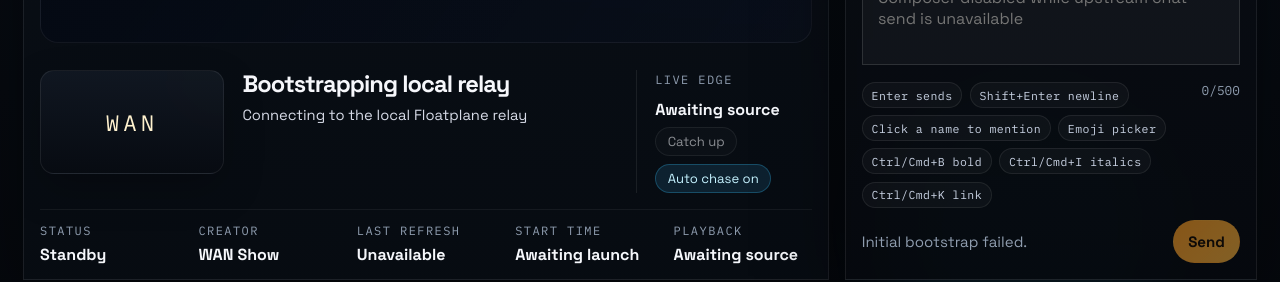
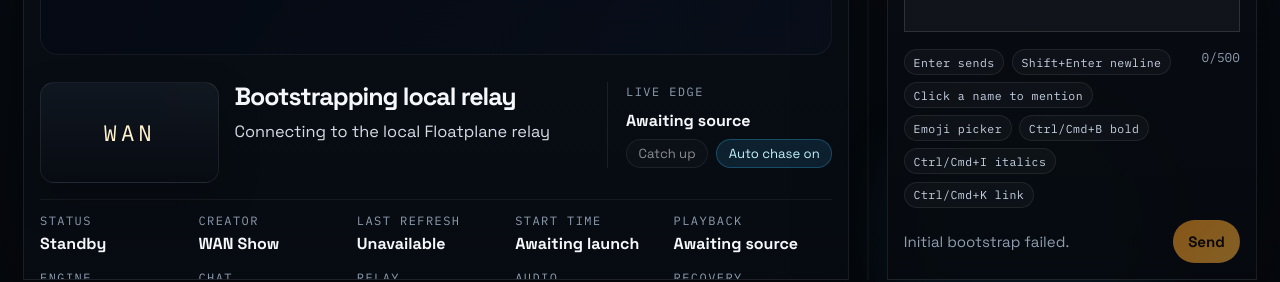
Before and after one commit to NeonN3mesis/unofficial-wan-client, a React (Vite) app in the folder apps/web/: page / in a window 1280 px wide. Shown: the part 498-780 px from the top of the page. Built offline with nearby package versions, Linux system fonts and the light colour scheme; no server answers.

Commit message:
Add resizable player and chat layout

```diff
--- a/apps/web/src/App.tsx
+++ b/apps/web/src/App.tsx
@@ -1,4 +1,12 @@
-import { startTransition, useEffect, useRef, useState } from "react";
+import {
+  startTransition,
+  useEffect,
+  useRef,
+  useState,
+  type CSSProperties,
+  type KeyboardEvent as ReactKeyboardEvent,
+  type PointerEvent as ReactPointerEvent
+} from "react";
 import type {
   BackgroundWatchSettings,
   ChatMessage,
@@ -34,11 +42,19 @@ const FAST_DISCOVERY_REFRESH_MS = 5_000;
 const LIVE_REFRESH_INTERVAL_MS = 15_000;
 const HIDDEN_DISCOVERY_REFRESH_MS = 20_000;
 const HIDDEN_LIVE_REFRESH_MS = 30_000;
+const CHAT_PANEL_WIDTH_STORAGE_KEY = "wan-signal-chat-panel-width";
+const DEFAULT_CHAT_PANEL_WIDTH_PERCENT = 30;
+const MIN_CHAT_PANEL_WIDTH_PERCENT = 22;
+const MAX_CHAT_PANEL_WIDTH_PERCENT = 46;
 interface RecoveryNotice {
   id: string;
   title: string;
   message: string;
   tone: NoticeTone;
+}
+
+function clamp(value: number, min: number, max: number): number {
+  return Math.min(Math.max(value, min), max);
 }
 
 function buildLiveSessionIdentity(
@@ -76,6 +92,8 @@ function getCurrentUsername(messages: ChatMessage[]): string | null {
 
 export function App() {
   const isDesktop = Boolean(window.desktopBridge?.isDesktop);
+  const workspaceRef = useRef<HTMLElement | null>(null);
+  const resizeCleanupRef = useRef<(() => void) | null>(null);
   const [session, setSession] = useState<SessionState | null>(null);
   const [desktopState, setDesktopState] = useState<DesktopState | null>(null);
   const [liveState, setLiveState] = useState<WanLiveState | null>(null);
@@ -91,6 +109,20 @@ export function App() {
   const [playbackReloadSequence, setPlaybackReloadSequence] = useState(0);
   const [sending, setSending] = useState(false);
   const [showDesktopControls, setShowDesktopControls] = useState(false);
+  const [chatPanelWidthPercent, setChatPanelWidthPercent] = useState(() => {
+    try {
+      const stored = window.localStorage.getItem(CHAT_PANEL_WIDTH_STORAGE_KEY);
+      const parsed = stored ? Number.parseFloat(stored) : Number.NaN;
+
+      if (Number.isFinite(parsed)) {
+        return clamp(parsed, MIN_CHAT_PANEL_WIDTH_PERCENT, MAX_CHAT_PANEL_WIDTH_PERCENT);
+      }
+    } catch {
+      // Storage can be unavailable in hardened browsing contexts.
+    }
+
+    return DEFAULT_CHAT_PANEL_WIDTH_PERCENT;
+  });
   const [isDocumentVisible, setIsDocumentVisible] = useState(
     () => document.visibilityState === "visible"
   );
@@ -125,6 +157,102 @@ export function App() {
   const desktopPreferences = desktopState?.preferences ?? DEFAULT_DESKTOP_PREFERENCES;
   const compactPlayerMode =
     Boolean(isDesktop && desktopState?.preferences.window.compactMode && session?.status === "authenticated");
+  const workspaceStyle = compactPlayerMode
+    ? undefined
+    : ({
+        "--chat-panel-width": `${chatPanelWidthPercent}%`
+      } as CSSProperties);
+
+  function persistChatPanelWidth(nextWidthPercent: number) {
+    const clampedWidth = clamp(
+      Number(nextWidthPercent.toFixed(2)),
+      MIN_CHAT_PANEL_WIDTH_PERCENT,
+      MAX_CHAT_PANEL_WIDTH_PERCENT
+    );
+
+    setChatPanelWidthPercent(clampedWidth);
+
+    try {
+      window.localStorage.setItem(CHAT_PANEL_WIDTH_STORAGE_KEY, clampedWidth.toString());
+    } catch {
+      // Storage can be unavailable in hardened browsing contexts.
+    }
+  }
+
+  function updateChatPanelWidthFromPointer(clientX: number) {
+    const workspace = workspaceRef.current;
+
+    if (!workspace) {
+      return;
+    }
+
+    const bounds = workspace.getBoundingClientRect();
+    const minWidthPx = Math.max(320, bounds.width * (MIN_CHAT_PANEL_WIDTH_PERCENT / 100));
+    const maxWidthPx = Math.min(860, bounds.width * (MAX_CHAT_PANEL_WIDTH_PERCENT / 100));
+    const targetWidthPx = clamp(bounds.right - clientX, minWidthPx, maxWidthPx);
+    persistChatPanelWidth((targetWidthPx / bounds.width) * 100);
+  }
+
+  function handleWorkspaceDividerPointerDown(event: ReactPointerEvent<HTMLDivElement>) {
+    if (compactPlayerMode) {
+      return;
+    }
+
+    resizeCleanupRef.current?.();
+    document.body.classList.add("is-resizing-panels");
+    updateChatPanelWidthFromPointer(event.clientX);
+
+    const handlePointerMove = (moveEvent: PointerEvent) => {
+      updateChatPanelWidthFromPointer(moveEvent.clientX);
+    };
+
+    const handlePointerUp = () => {
+      resizeCleanupRef.current?.();
+    };
+
+    const cleanup = () => {
+      window.removeEventListener("pointermove", handlePointerMove);
+      window.removeEventListener("pointerup", handlePointerUp);
+      window.removeEventListener("pointercancel", handlePointerUp);
+      document.body.classList.remove("is-resizing-panels");
+      resizeCleanupRef.current = null;
+    };
+
+    resizeCleanupRef.current = cleanup;
+    window.addEventListener("pointermove", handlePointerMove);
+    window.addEventListener("pointerup", handlePointerUp);
+    window.addEventListener("pointercancel", handlePointerUp);
+  }
+
+  function handleWorkspaceDividerKeyDown(event: ReactKeyboardEvent<HTMLDivElement>) {
+    const nudges: Record<string, number> = {
+      ArrowLeft: 2,
+      ArrowRight: -2
+    };
+
+    if (event.key in nudges) {
+      event.preventDefault();
+      persistChatPanelWidth(chatPanelWidthPercent + nudges[event.key]);
+      return;
+    }
+
+    if (event.key === "Home") {
+      event.preventDefault();
+      persistChatPanelWidth(MIN_CHAT_PANEL_WIDTH_PERCENT);
+      return;
+    }
+
+    if (event.key === "End") {
+      event.preventDefault();
+      persistChatPanelWidth(MAX_CHAT_PANEL_WIDTH_PERCENT);
+      return;
+    }
+
+    if (event.key === "Enter" || event.key === " ") {
+      event.preventDefault();
+      persistChatPanelWidth(DEFAULT_CHAT_PANEL_WIDTH_PERCENT);
+    }
+  }
 
   function canShowDesktopNotification(enabled: boolean): boolean {
     if (!enabled || notificationPermission !== "granted" || !("Notification" in window)) {
@@ -256,6 +384,13 @@ export function App() {
       unsubscribeDesktop?.();
     };
   }, [isDesktop]);
+
+  useEffect(() => {
+    return () => {
+      resizeCleanupRef.current?.();
+      document.body.classList.remove("is-resizing-panels");
+    };
+  }, []);
 
   useEffect(() => {
     if (!session) {
@@ -817,7 +952,11 @@ export function App() {
 
       {recoveryNotices.length > 0 ? <RecoveryNoticeStrip notices={recoveryNotices} /> : null}
 
-      <section className={`workspace ${compactPlayerMode ? "is-compact" : ""}`.trim()}>
+      <section
+        className={`workspace ${compactPlayerMode ? "is-compact" : ""}`.trim()}
+        ref={workspaceRef}
+        style={workspaceStyle}
+      >
         <VideoStage
           compactMode={compactPlayerMode}
           launchSequence={desktopState?.status.launchSequence ?? 0}
@@ -828,6 +967,21 @@ export function App() {
           relayStatus={relayStatus}
           sessionMessage={session?.message ?? "Connecting to the local Floatplane relay"}
         />
+        {!compactPlayerMode ? (
+          <div
+            aria-label="Resize chat panel"
+            aria-orientation="vertical"
+            aria-valuemax={MAX_CHAT_PANEL_WIDTH_PERCENT}
+            aria-valuemin={MIN_CHAT_PANEL_WIDTH_PERCENT}
+            aria-valuenow={Math.round(chatPanelWidthPercent)}
+            className="workspace-divider"
+            onDoubleClick={() => persistChatPanelWidth(DEFAULT_CHAT_PANEL_WIDTH_PERCENT)}
+            onKeyDown={handleWorkspaceDividerKeyDown}
+            onPointerDown={handleWorkspaceDividerPointerDown}
+            role="separator"
+            tabIndex={0}
+          />
+        ) : null}
         {!compactPlayerMode ? (
           <ChatPane
             liveState={liveState}
--- a/apps/web/src/index.css
+++ b/apps/web/src/index.css
@@ -33,6 +33,12 @@ body {
   min-height: 100vh;
 }
 
+body.is-resizing-panels,
+body.is-resizing-panels * {
+  cursor: col-resize !important;
+  user-select: none;
+}
+
 button,
 textarea {
   font: inherit;
@@ -211,9 +217,14 @@ textarea {
 }
 
 .workspace {
-  display: grid;
-  grid-template-columns: minmax(0, 1.72fr) minmax(23rem, 0.88fr);
-  gap: 1rem;
+  --chat-panel-width: 30%;
+  --workspace-divider-width: 0.95rem;
+  display: grid;
+  grid-template-columns:
+    minmax(0, 1fr)
+    var(--workspace-divider-width)
+    minmax(22rem, var(--chat-panel-width));
+  gap: 0.7rem;
   margin-top: 1rem;
   height: calc(100svh - 7rem);
   min-height: 0;
@@ -221,12 +232,75 @@ textarea {
 
 .workspace.is-compact {
   grid-template-columns: minmax(0, 1fr);
+  gap: 1rem;
   height: auto;
   margin-top: 0.8rem;
 }
 
 .workspace > * {
   min-height: 0;
+}
+
+.workspace-divider {
+  position: relative;
+  align-self: stretch;
+  min-height: 0;
+  touch-action: none;
+  cursor: col-resize;
+}
+
+.workspace-divider::before,
+.workspace-divider::after {
+  content: "";
+  position: absolute;
+  left: 50%;
+  transform: translateX(-50%);
+  transition:
+    background 180ms ease,
+    opacity 180ms ease,
+    box-shadow 180ms ease,
+    height 180ms ease;
+}
+
+.workspace-divider::before {
+  top: 0;
+  bottom: 0;
+  width: 1px;
+  background: rgba(255, 255, 255, 0.08);
+}
+
+.workspace-divider::after {
+  top: 50%;
+  width: 0.42rem;
+  height: 4.4rem;
+  border-radius: 999px;
+  background:
+    linear-gradient(180deg, rgba(255, 157, 35, 0.28), rgba(86, 181, 234, 0.18));
+  box-shadow:
+    0 0 0 1px rgba(255, 255, 255, 0.08),
+    0 10px 26px rgba(0, 0, 0, 0.3);
+  opacity: 0.78;
+  transform: translate(-50%, -50%);
+}
+
+.workspace-divider:hover::before,
+.workspace-divider:focus-visible::before,
+body.is-resizing-panels .workspace-divider::before {
+  background: rgba(255, 157, 35, 0.34);
+}
+
+.workspace-divider:hover::after,
+.workspace-divider:focus-visible::after,
+body.is-resizing-panels .workspace-divider::after {
+  height: 5.4rem;
+  opacity: 1;
+  box-shadow:
+    0 0 0 1px rgba(255, 157, 35, 0.2),
+    0 14px 32px rgba(0, 0, 0, 0.36);
+}
+
+.workspace-divider:focus-visible {
+  outline: none;
 }
 
 .video-stage,
@@ -335,8 +409,8 @@ textarea {
 
 .stream-overview {
   display: grid;
-  grid-template-columns: 11.5rem minmax(0, 1fr) minmax(10rem, 11rem);
-  gap: 1.15rem;
+  grid-template-columns: clamp(10.5rem, 14vw, 12.5rem) minmax(0, 1fr) minmax(8.2rem, max-content);
+  gap: clamp(0.95rem, 1.15vw, 1.45rem);
   align-items: start;
 }
 
@@ -391,9 +465,10 @@ textarea {
 .stream-overview-copy {
   display: grid;
   align-content: start;
-  gap: 0.45rem;
+  gap: 0.55rem;
   min-width: 0;
   padding-top: 0.05rem;
+  padding-right: clamp(0.15rem, 0.65vw, 0.6rem);
 }
 
 .stream-overview-copy.metadata-refresh-a,
@@ -403,17 +478,19 @@ textarea {
 
 .stream-overview-copy h2 {
   margin: 0;
-  font-size: clamp(1.45rem, 1.85vw, 2.02rem);
+  font-size: clamp(1.45rem, 1.95vw, 2.24rem);
   line-height: 1.1;
   letter-spacing: -0.04em;
+  text-wrap: balance;
 }
 
 .stream-overview-copy p {
-  max-width: 68ch;
+  max-width: none;
   margin: 0;
   color: #d7dbe7;
-  font-size: 0.92rem;
-  line-height: 1.5;
+  font-size: clamp(0.92rem, 0.22vw + 0.9rem, 1.02rem);
+  line-height: 1.58;
+  text-wrap: pretty;
 }
 
 .video-stage.is-compact .stream-overview {
@@ -445,6 +522,7 @@ textarea {
   align-content: start;
   gap: 0.5rem;
   min-width: 0;
+  justify-self: end;
   padding-left: 1.15rem;
   border-left: 1px solid rgba(255, 255, 255, 0.08);
   padding-top: 0.1rem;
@@ -1395,7 +1473,12 @@ textarea {
 
   .workspace {
     grid-template-columns: 1fr;
+    gap: 1rem;
     height: auto;
+  }
+
+  .workspace-divider {
+    display: none;
   }
 
   .stream-overview {
```
Lines whose indentation alone changed are shown as unchanged.
